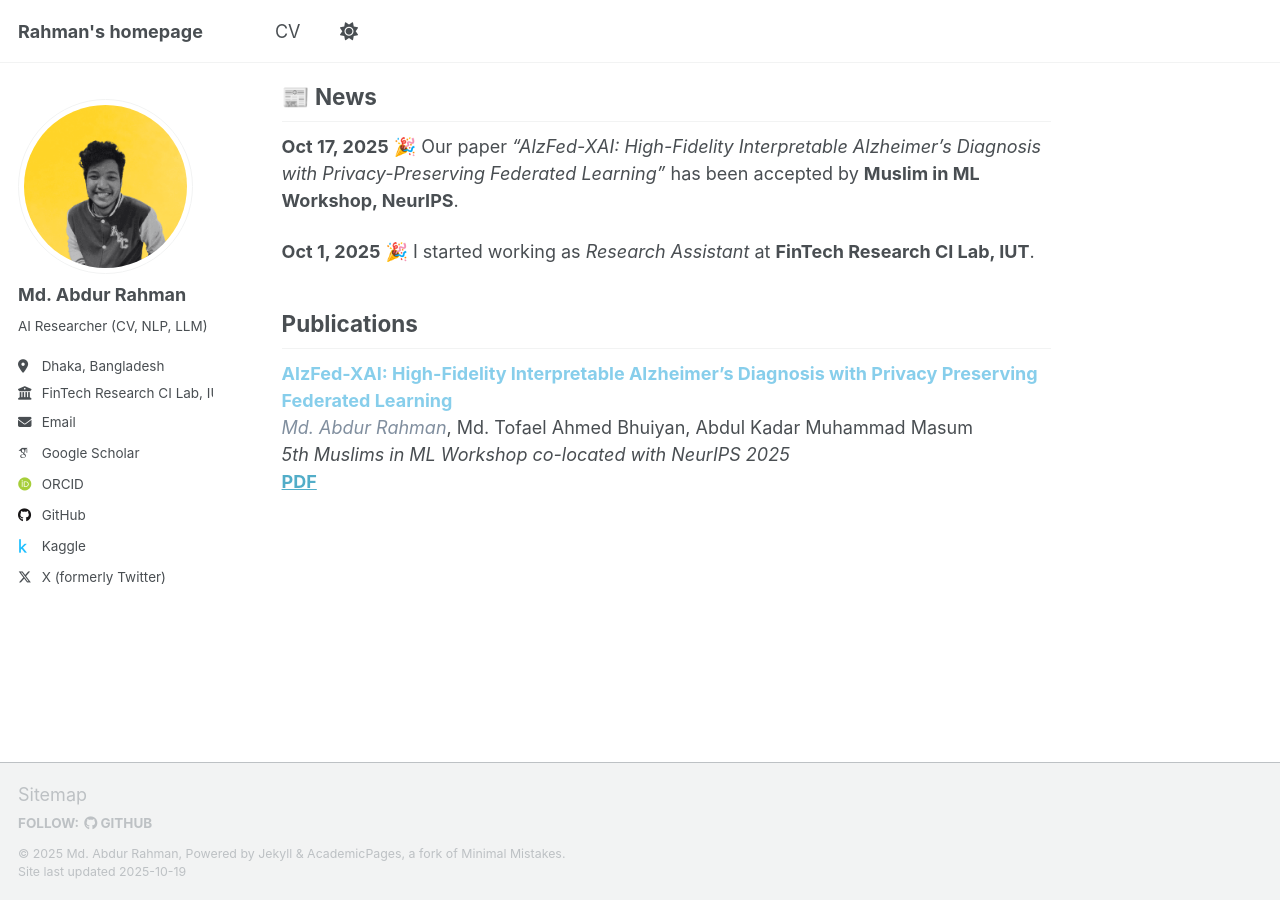
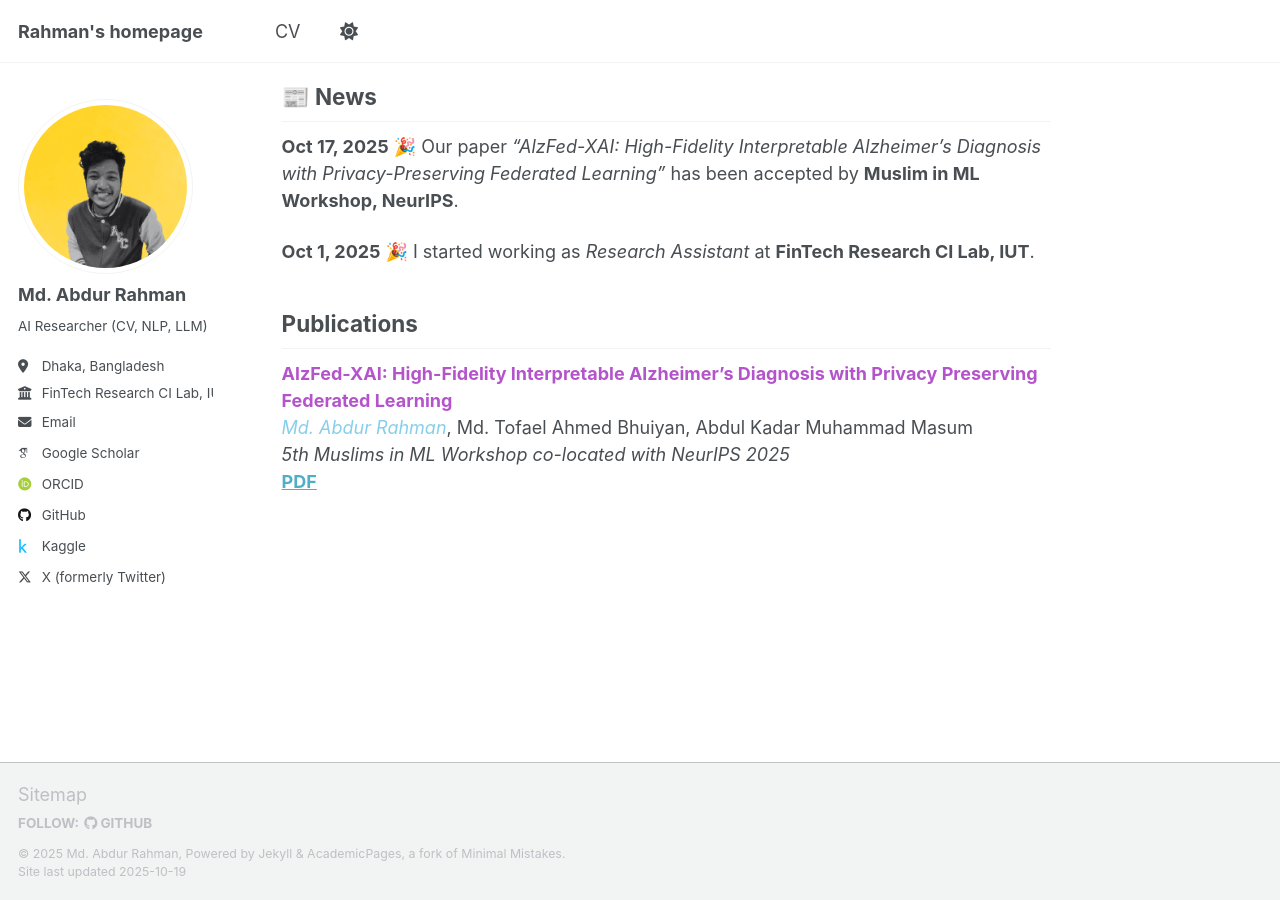
Before and after one commit to borhanitrash/borhanitrash.github.io, a Jekyll site: the page built from _pages/about.md, in a window 1280 px wide and 900 px high, scrolled down 510 px. Built offline with Jekyll 4.4.1, drawn with Linux system fonts in a browser that asks for light colours; some web fonts are replaced; a script that is not in the unit is left out.

Commit message:
Update publication entry for AlzFed-XAI

```diff
--- a/_pages/about.md
+++ b/_pages/about.md
@@ -27,7 +27,7 @@ My current goal is to publish impactful research papers in **top-tier CORE A*/A
 
 ## Publications
 
-<span style="color:skyblue;">**AlzFed-XAI: High-Fidelity Interpretable Alzheimer’s Diagnosis with Privacy Preserving Federated Learning**</span>
-<span style="color:#818F9F;">*Md. Abdur Rahman*</span>, Md. Tofael Ahmed Bhuiyan, Abdul Kadar Muhammad Masum
+<span style="color:#B454CB;">**AlzFed-XAI: High-Fidelity Interpretable Alzheimer’s Diagnosis with Privacy Preserving Federated Learning**</span>
+<span style="color:skyblue;">*Md. Abdur Rahman*</span>, Md. Tofael Ahmed Bhuiyan, Abdul Kadar Muhammad Masum
 *5th Muslims in ML Workshop co-located with NeurIPS 2025*
 [**PDF**](/files/AlzFed_XAI.pdf)
```
